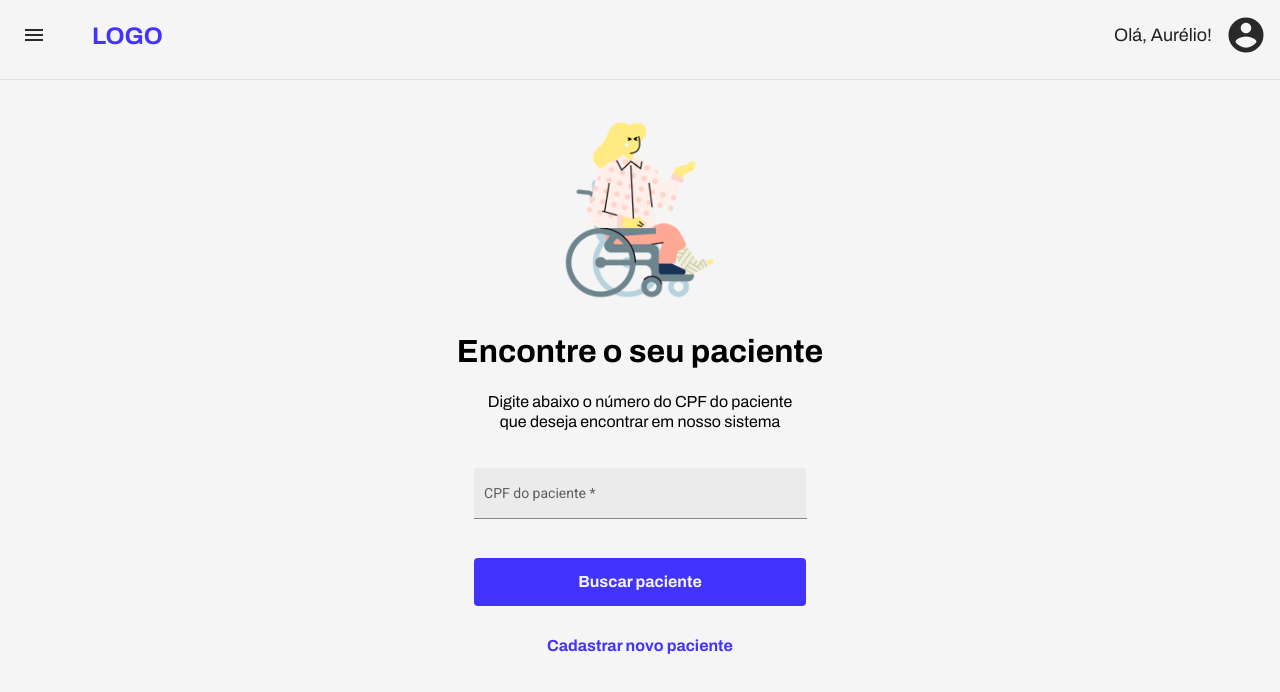
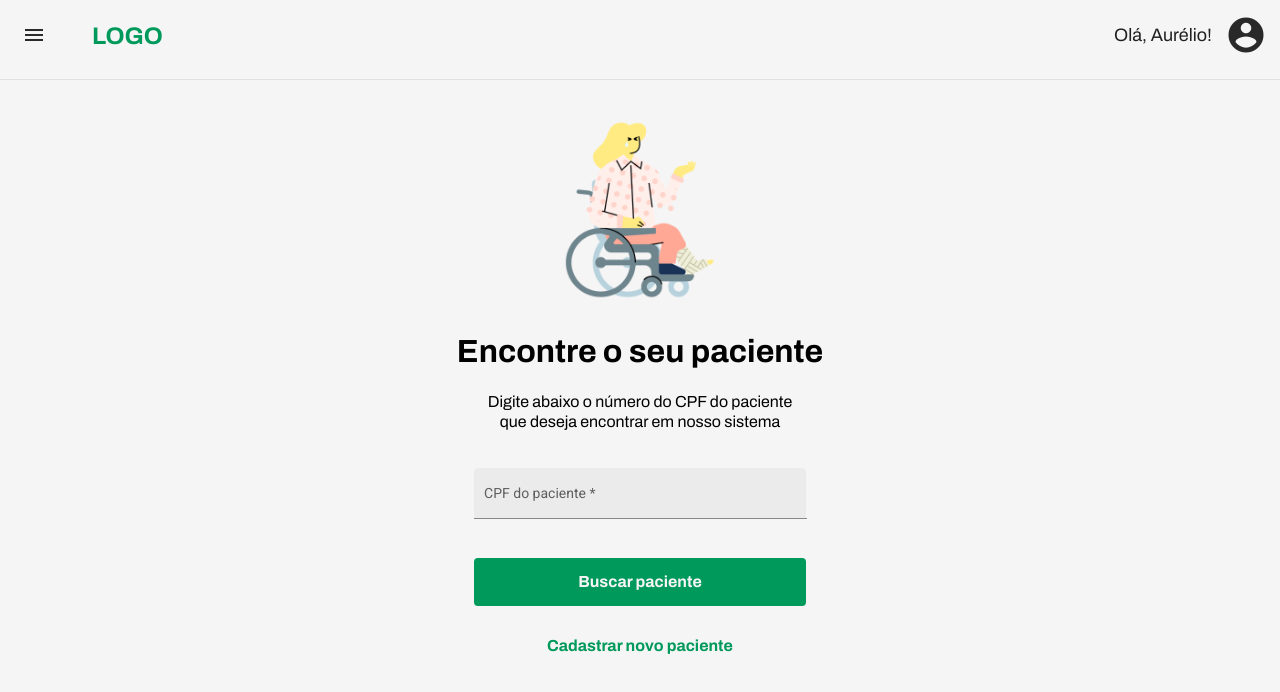
Before and after one commit to VSOratz/Deal.Health.Front, an Angular app: page /find-patient in a window 1280 px wide. Shown: the top 692 px of the page. Built offline with nearby package versions, Linux system fonts and the light colour scheme.

Commit message:
alterada_cor_layout

```diff
--- a/src/app/shared/layout/toolbar/toolbar.component.scss
+++ b/src/app/shared/layout/toolbar/toolbar.component.scss
@@ -19,7 +19,7 @@
 }
 
 .logo-text {
-    color: #4333FF;
+    color: #00995C;
     font-family: 'Archivo';
     font-style: normal;
     font-weight: 700;
@@ -56,7 +56,7 @@
     font-style: normal;
     font-weight: 700;
     font-size: 24px;
-    color: #4333FF;
+    color: #00995C;
 }
 
 .body-sidebar {
@@ -83,7 +83,7 @@
     background-color: #ECEBFF;
 
     mat-icon {
-        color: #4333FF;
+        color: #00995C;
     }
 
     span {
@@ -93,10 +93,10 @@
 
 .option-menu-active {
     background-color: #ECEBFF;
-    border-left: 4px solid #4333FF;
+    border-left: 4px solid #00995C;
 
     mat-icon {
-        color: #4333FF;
+        color: #00995C;
     }
 
     span {
--- a/src/app/views/find-patient/find-patient.component.scss
+++ b/src/app/views/find-patient/find-patient.component.scss
@@ -40,7 +40,7 @@
 .btn-find-patient {
     width: 40%;
     text-align: center;
-    background-color: #4333FF;
+    background-color: #00995C;
     color: #F5F5F5;
     font-family: 'Archivo';
     font-weight: 700;
@@ -61,6 +61,6 @@
         font-weight: 700;
         text-decoration: none;
         font-size: 16px;
-        color: #4333FF;
+        color: #00995C;
     }
 }
--- a/src/app/views/new-patient/new-patient.component.scss
+++ b/src/app/views/new-patient/new-patient.component.scss
@@ -11,7 +11,7 @@
     padding-left: 46px;
 
     mat-icon {
-        color: #4333FF;
+        color: #00995C;
     }
 }
 
@@ -27,7 +27,7 @@
 }
 
 ::ng-deep .mat-tab-label-active {
-    color: #4333FF !important;
+    color: #00995C !important;
 }
 
 .header-tab {
```
